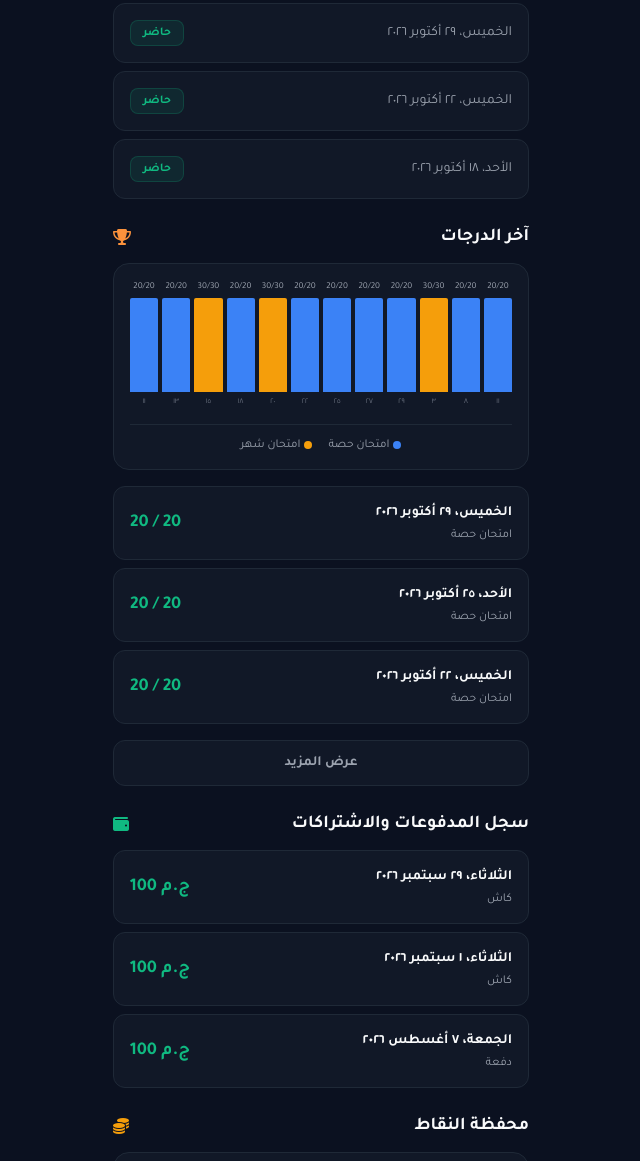
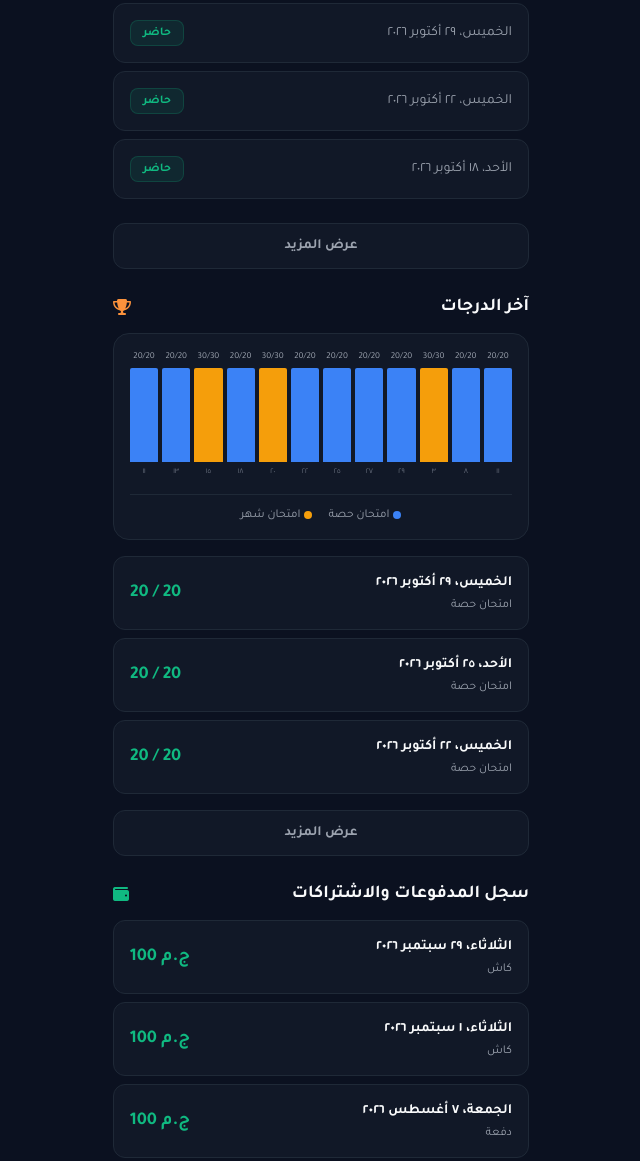
Before and after one commit to mahmoudessa4157-lgtm/bot1, a plain HTML site: page index.html in a window 1280 px wide. Shown: the part 607-1768 px from the top of the page, without its empty margins (319-959 px from the left). Drawn offline with nearby package versions, Linux system fonts and the light colour scheme.

Commit message:
Update index.html

```diff
--- a/index.html
+++ b/index.html
@@ -29,9 +29,6 @@
 </script>
 <style>
   body { background-color: #0B1120; }
-  .custom-scrollbar::-webkit-scrollbar { width: 6px; }
-  .custom-scrollbar::-webkit-scrollbar-track { background: transparent; }
-  .custom-scrollbar::-webkit-scrollbar-thumb { background: #374151; border-radius: 4px; }
   .chart-bar { transition: height 0.3s ease; }
 </style>
 </head>
@@ -118,6 +115,7 @@
       <span class="bg-success/10 text-success border border-success/20 px-3 py-1 rounded-lg text-xs font-bold">حاضر</span>
     </div>
   </div>
+  <button class="w-full bg-card py-3 rounded-xl text-textMuted font-bold text-sm border border-cardLight mb-6 hover:bg-cardLight transition">عرض المزيد</button>
 
   <!-- Grades Chart -->
   <div class="flex items-center justify-between mb-3">
@@ -126,7 +124,7 @@
   </div>
   <div class="bg-card p-4 rounded-2xl border border-cardLight mb-4">
     <div class="flex items-end justify-between h-32 gap-1 mb-4" dir="ltr">
-      <!-- Chart Bars (Full Marks) -->
+      <!-- Chart Bars (Full Marks 100%) -->
       <div class="flex flex-col items-center flex-1 h-full justify-end"><span class="text-[9px] text-gray-400 mb-1">20/20</span><div class="w-full bg-accent rounded-t-sm" style="height: 100%;"></div><span class="text-[8px] text-gray-500 mt-1">١١</span></div>
       <div class="flex flex-col items-center flex-1 h-full justify-end"><span class="text-[9px] text-gray-400 mb-1">20/20</span><div class="w-full bg-accent rounded-t-sm" style="height: 100%;"></div><span class="text-[8px] text-gray-500 mt-1">١٣</span></div>
       <div class="flex flex-col items-center flex-1 h-full justify-end"><span class="text-[9px] text-gray-400 mb-1">30/30</span><div class="w-full bg-warning rounded-t-sm" style="height: 100%;"></div><span class="text-[8px] text-gray-500 mt-1">١٥</span></div>
@@ -148,31 +146,12 @@
     </div>
   </div>
 
-  <!-- Grades List -->
-  <div class="space-y-2 mb-4">
-    <div class="bg-card p-4 rounded-xl flex justify-between items-center border border-cardLight">
-      <div>
-        <p class="text-sm font-bold mb-1">الخميس، ٢٩ أكتوبر ٢٠٢٦</p>
-        <p class="text-xs text-textMuted">امتحان حصة</p>
-      </div>
-      <div class="text-success font-bold text-lg" dir="ltr">20 / 20</div>
-    </div>
-    <div class="bg-card p-4 rounded-xl flex justify-between items-center border border-cardLight">
-      <div>
-        <p class="text-sm font-bold mb-1">الأحد، ٢٥ أكتوبر ٢٠٢٦</p>
-        <p class="text-xs text-textMuted">امتحان حصة</p>
-      </div>
-      <div class="text-success font-bold text-lg" dir="ltr">20 / 20</div>
-    </div>
-    <div class="bg-card p-4 rounded-xl flex justify-between items-center border border-cardLight">
-      <div>
-        <p class="text-sm font-bold mb-1">الخميس، ٢٢ أكتوبر ٢٠٢٦</p>
-        <p class="text-xs text-textMuted">امتحان حصة</p>
-      </div>
-      <div class="text-success font-bold text-lg" dir="ltr">20 / 20</div>
-    </div>
+  <!-- Grades List (Dynamic) -->
+  <div id="gradesList" class="space-y-2 mb-4">
+    <!-- سيتم إضافة الدرجات هنا عبر الجافاسكريبت -->
   </div>
-  <button class="w-full bg-card py-3 rounded-xl text-textMuted font-bold text-sm border border-cardLight mb-6 hover:bg-cardLight transition">عرض المزيد</button>
+
+  <button id="showMoreBtn" onclick="toggleGrades()" class="w-full bg-card py-3 rounded-xl text-textMuted font-bold text-sm border border-cardLight mb-6 hover:bg-cardLight transition">عرض المزيد</button>
 
   <!-- Payments Log -->
   <div class="flex items-center justify-between mb-3">
@@ -230,7 +209,7 @@
     <h2 class="text-lg font-bold">سلوك الطلاب</h2>
     <i class="fa-solid fa-clipboard-check text-blue-400"></i>
   </div>
-  <div class="bg-card p-4 rounded-xl flex justify-between items-center border border-cardLight mb-4">
+  <div class="bg-card p-4 rounded-xl flex justify-between items-center border border-cardLight mb-6">
     <div>
       <p class="text-sm font-bold mb-1 text-success">تم حل الواجب بالكامل</p>
       <p class="text-xs text-textMuted">الثلاثاء، ١ سبتمبر ٢٠٢٦</p>
@@ -240,7 +219,66 @@
     </div>
   </div>
 
+  <!-- Contact Button & Footer -->
+  <div class="flex flex-col items-center justify-center mt-8 mb-4">
+    <button class="bg-gradient-to-r from-[#3B82F6] to-[#8B5CF6] text-white font-bold py-3 px-8 rounded-xl shadow-lg hover:opacity-90 transition flex items-center gap-2">
+      <i class="fa-solid fa-comment-dots"></i>
+      تواصل مع المستر
+    </button>
+    <p class="text-xs text-textMuted mt-4">تم إنشاء هذا التقرير عبر تطبيق Classy</p>
+  </div>
+
 </div>
+
+<!-- JavaScript للتحكم في عرض الدرجات -->
+<script>
+  const allGrades = [
+    { date: "الخميس، ٢٩ أكتوبر ٢٠٢٦", type: "امتحان حصة", score: "20", max: "20" },
+    { date: "الأحد، ٢٥ أكتوبر ٢٠٢٦", type: "امتحان حصة", score: "20", max: "20" },
+    { date: "الخميس، ٢٢ أكتوبر ٢٠٢٦", type: "امتحان حصة", score: "20", max: "20" },
+    { date: "الثلاثاء، ٢٠ أكتوبر ٢٠٢٦", type: "امتحان شهر", score: "30", max: "30" },
+    { date: "الخميس، ١٥ أكتوبر ٢٠٢٦", type: "امتحان شهر", score: "30", max: "30" },
+    { date: "الخميس، ٨ أكتوبر ٢٠٢٦", type: "امتحان حصة", score: "20", max: "20" },
+    { date: "الثلاثاء، ٦ أكتوبر ٢٠٢٦", type: "امتحان حصة", score: "20", max: "20" },
+    { date: "الأحد، ٤ أكتوبر ٢٠٢٦", type: "امتحان حصة", score: "20", max: "20" },
+    { date: "الخميس، ١ أكتوبر ٢٠٢٦", type: "امتحان شهر", score: "30", max: "30" },
+    { date: "الثلاثاء، ٢٩ سبتمبر ٢٠٢٦", type: "امتحان حصة", score: "20", max: "20" },
+    { date: "الخميس، ٢٤ سبتمبر ٢٠٢٦", type: "امتحان شهر", score: "20", max: "20" },
+    { date: "الثلاثاء، ٢٢ سبتمبر ٢٠٢٦", type: "امتحان حصة", score: "20", max: "20" }
+  ];
+
+  let isExpanded = false;
+  const gradesContainer = document.getElementById('gradesList');
+  const btn = document.getElementById('showMoreBtn');
+
+  function renderGrades() {
+    gradesContainer.innerHTML = '';
+    // بنعرض 3 درجات بس لو مش مفتوح، وكلهم لو مفتوح
+    const gradesToShow = isExpanded ? allGrades : allGrades.slice(0, 3);
+
+    gradesToShow.forEach(grade => {
+      const div = document.createElement('div');
+      div.className = "bg-card p-4 rounded-xl flex justify-between items-center border border-cardLight";
+      div.innerHTML = `
+        <div>
+          <p class="text-sm font-bold mb-1">${grade.date}</p>
+          <p class="text-xs text-textMuted">${grade.type}</p>
+        </div>
+        <div class="text-success font-bold text-lg" dir="ltr">${grade.score} / ${grade.max}</div>
+      `;
+      gradesContainer.appendChild(div);
+    });
+  }
+
+  function toggleGrades() {
+    isExpanded = !isExpanded;
+    btn.innerText = isExpanded ? "عرض أقل" : "عرض المزيد";
+    renderGrades();
+  }
+
+  // بنشغل الدالة أول ما الصفحة تفتح
+  renderGrades();
+</script>
 
 </body>
 </html>
```
